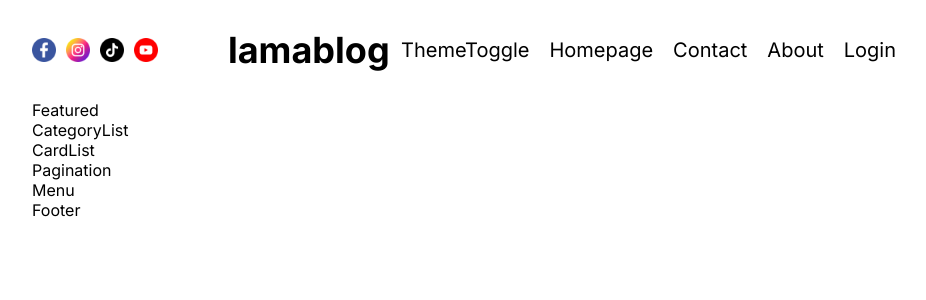
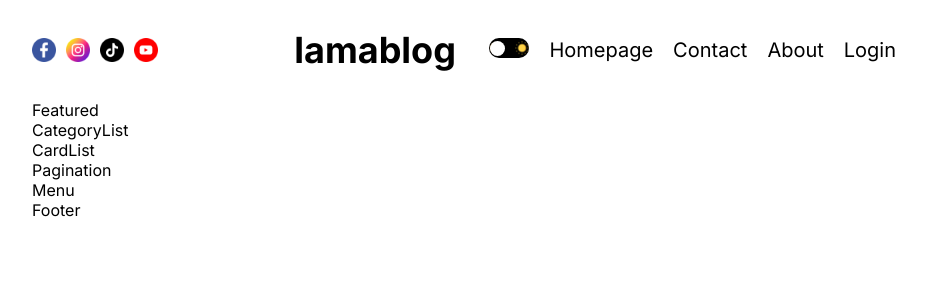
Before and after one commit to Venyad/BlogApp, a Next.js app: page / in a window 1280 px wide. Shown: the top 300 px of the page, without its empty margins (176-1102 px from the left). Built offline with nearby package versions, Linux system fonts and the light colour scheme.

Commit message:
Updated Themetoggle Component

```diff
--- a/src/components/themeToggle/ThemeToggle.jsx
+++ b/src/components/themeToggle/ThemeToggle.jsx
@@ -1,10 +1,13 @@
 import React from 'react'
 import styles from "./themeToggle.module.css";
+import Image from 'next/image';
 
 const ThemeToggle = () => {
   return (
     <div className={styles.container}>
-      ThemeToggle
+      <Image src = "/moon.png" alt ="" width={14} height={14}/>
+      <div className={styles.ball}></div>
+      <Image src = "/sun.png" alt ="" width={14} height={14}/>
     </div>
   )
 }
--- a/src/components/themeToggle/themeToggle.module.css
+++ b/src/components/themeToggle/themeToggle.module.css
@@ -0,0 +1,20 @@
+.container{
+    width: 40px;
+    height: 20px;
+    border-radius: 50px;
+    cursor: pointer;
+    display: flex;
+    align-items: center;
+    background-color: black;
+    justify-content: space-between;
+    position: relative;
+}
+
+.ball{
+    width: 15px;
+    height: 15px;
+    border-radius: 50%;
+    background-color: white;
+    position: absolute;
+    left: 1px;
+}
```
